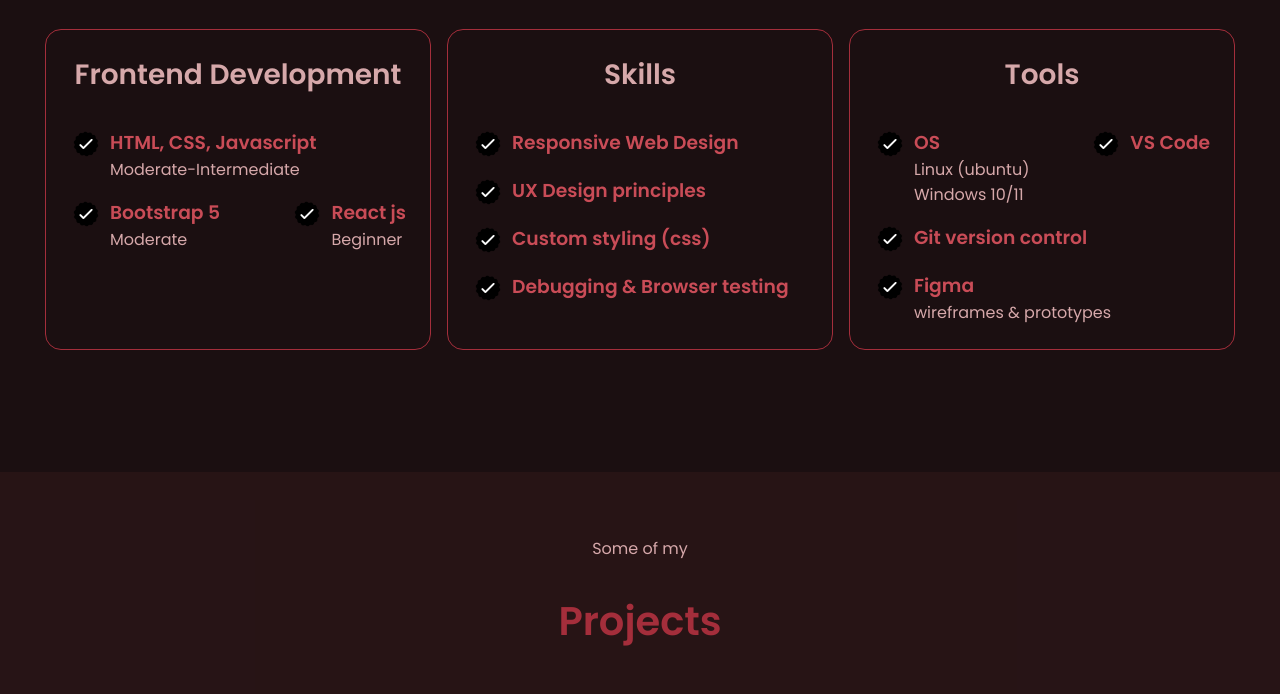
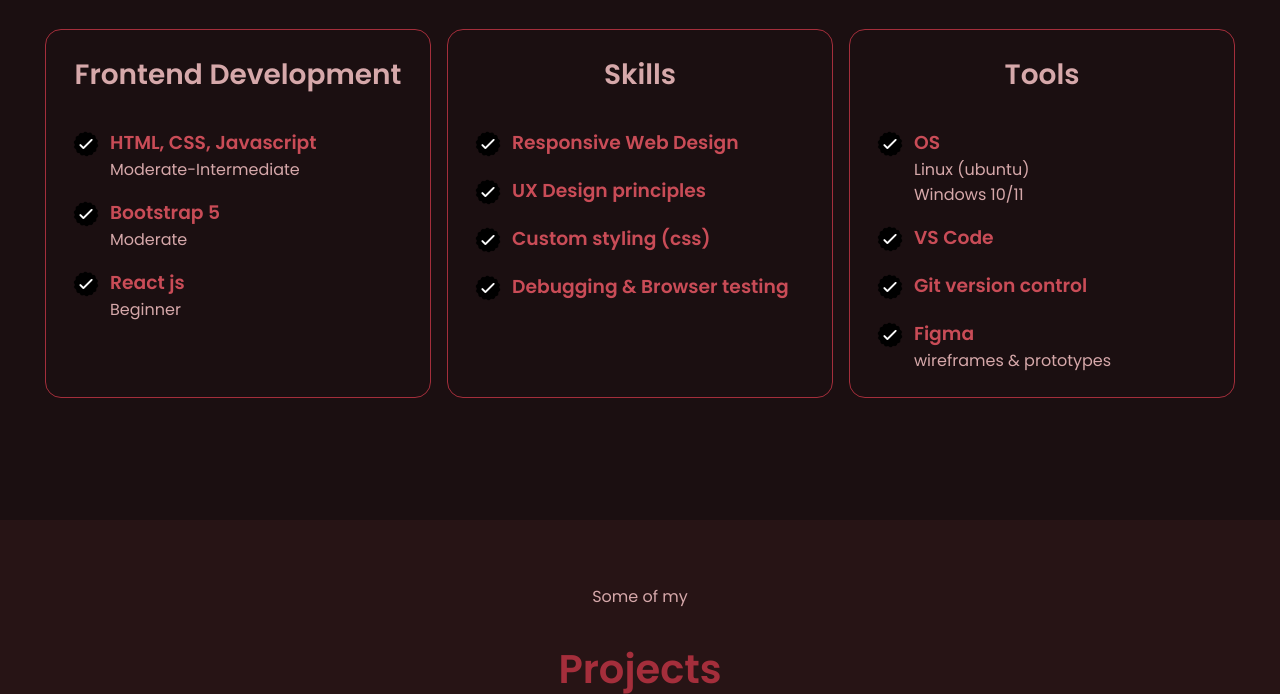
Before and after one commit to sandile05/sandile-portfolio, a plain HTML site: page index.html in a window 1280 px wide. Shown: the part 1787-2481 px from the top of the page. Drawn offline with nearby package versions, Linux system fonts and the light colour scheme.

Commit message:
experience flex align

```diff
--- a/styles.css
+++ b/styles.css
@@ -444,14 +444,14 @@ nav img{
   display: flex;
   text-align: initial;
   flex-wrap: wrap;
-  /* flex-direction: row; */
+  flex-direction: column;
   gap: 1rem;
-  justify-content: space-between;
+  justify-content:flex-start;
 }
 
 article {
   display: flex;
-  justify-content: space-between;
+  justify-content: flex-start;
   gap: 0.5rem;
 }
 
```
